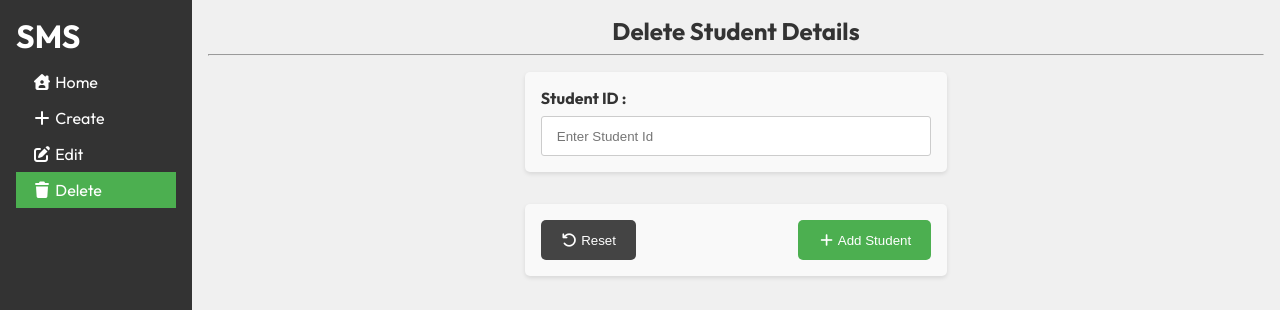
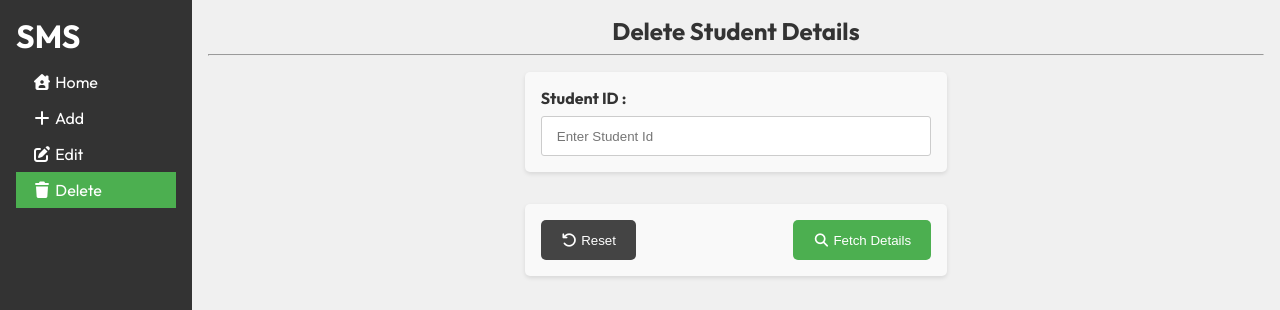
Before and after one commit to beingrajdevyadav/sms-frontend, a React (Vite) app: page /delete in a window 1280 px wide. Shown: the top 310 px of the page. Built offline with nearby package versions, Linux system fonts and the light colour scheme.

Commit message:
icons updated.

```diff
--- a/src/components/Navbar.jsx
+++ b/src/components/Navbar.jsx
@@ -14,7 +14,7 @@ const Navbar = () => {
 
                 <ul>
                     <li><NavLink to={"/"}><i className="fa-solid fa-house-chimney-user"></i> Home</NavLink></li>
-                    <li><NavLink to={'/create'}><i className="fa-solid fa-plus"></i> Create</NavLink></li>
+                    <li><NavLink to={'/create'}><i className="fa-solid fa-plus"></i> Add</NavLink></li>
                     <li><NavLink to={'/edit'}><i className="fa-solid fa-pen-to-square"></i> Edit</NavLink></li>
                     <li><NavLink to={'/delete'}><i className="fa-solid fa-trash"></i> Delete</NavLink></li>
                 </ul>
--- a/src/components/StudentTable.jsx
+++ b/src/components/StudentTable.jsx
@@ -3,7 +3,7 @@ import "../css/table.css"
 
 const StudentTable = ({ students }) => {
   return (
-    <div>
+    <div className='student-table'>
 
       <h3>Student Management System</h3>
       <hr />
@@ -34,7 +34,7 @@ const StudentTable = ({ students }) => {
               ))
             ) : (
               <tr>
-                <td style={{ textAlign: "center" }} colSpan={5}>No students found</td>
+                <td style={{ textAlign: "center" }} colSpan={6}>No students found</td>
               </tr>
             )
           }
--- a/src/css/table.css
+++ b/src/css/table.css
@@ -1,3 +1,6 @@
+.student-table h3{
+margin-bottom: .5rem;
+}
 .table{
     width: 100%;
     border-collapse: collapse;
--- a/src/pages/Delete.jsx
+++ b/src/pages/Delete.jsx
@@ -52,7 +52,7 @@ const Delete = () => {
 
               <div className="btn-controls">
                 <button type="reset" onClick={() => setStudentId('')} className='bg-dark'> <i className="fa-solid fa-arrow-rotate-left"></i> Reset</button>
-                <button type="submit" className='bg-green'><i className="fa-solid fa-plus"></i> Add Student</button>
+                <button type="submit" className='bg-green'><i className="fa-solid fa-magnifying-glass"></i> Fetch Details</button>
               </div>
             </form>
           )
--- a/src/pages/Edit.jsx
+++ b/src/pages/Edit.jsx
@@ -51,7 +51,7 @@ const Edit = () => {
 
               <div className="btn-controls">
                 <button type="reset" onClick={() => setStudentID('')} className='bg-dark'> <i className="fa-solid fa-arrow-rotate-left"></i> Reset</button>
-                <button type="submit" className='bg-green'><i className="fa-solid fa-plus"></i> Fetch Details</button>
+                <button type="submit" className='bg-green'><i className="fa-solid fa-magnifying-glass"></i> Fetch Details</button>
               </div>
             </form>
 
```
